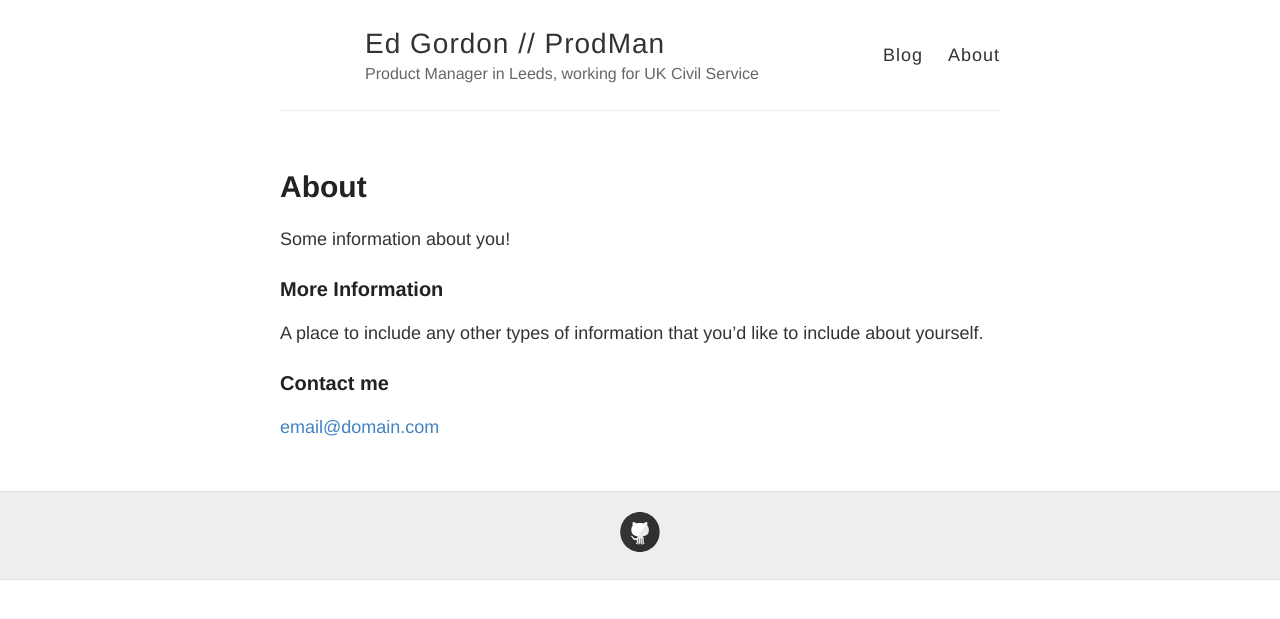
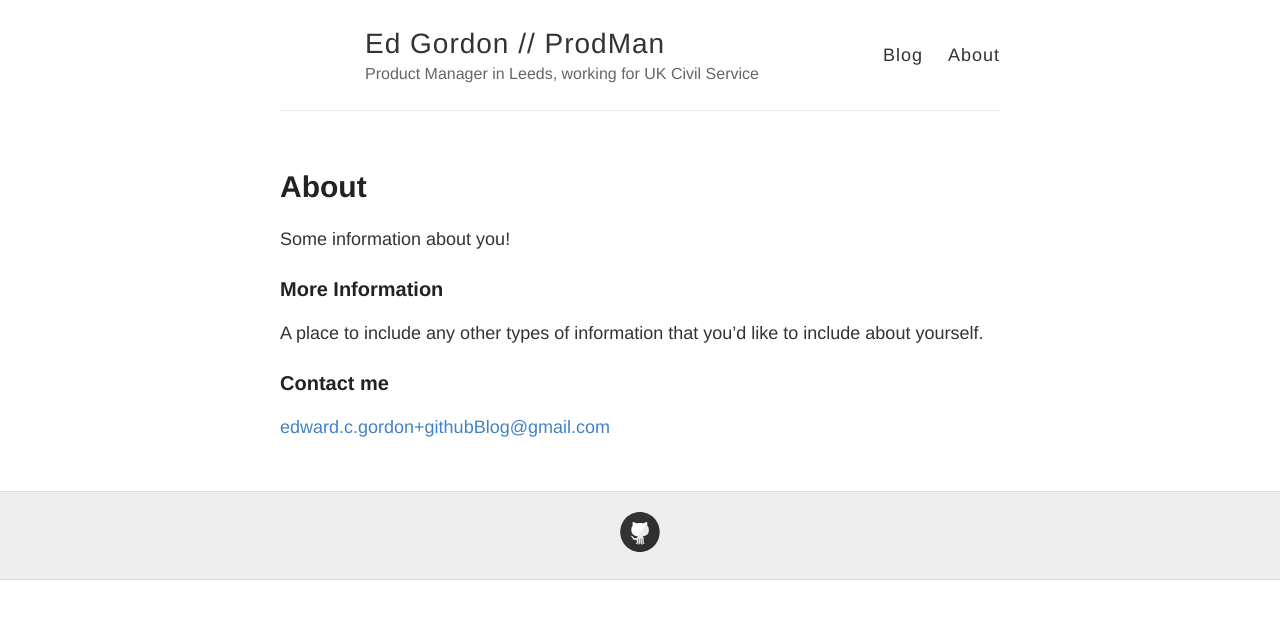
Before and after one commit to edgordon89/edgordon89.github.io, a Jekyll site: the page built from about.md, in a window 1280 px wide. Shown: the top 619 px of the page. Built offline with Jekyll 4.4.1, drawn with Linux system fonts in a browser that asks for light colours.

Commit message:
Updated email address in About

```diff
--- a/about.md
+++ b/about.md
@@ -12,4 +12,4 @@ A place to include any other types of information that you'd like to include abo
 
 ### Contact me
 
-[email@domain.com](mailto:email@domain.com)
+[edward.c.gordon+githubBlog@gmail.com](mailto:edward.c.gordon+githubBlog@gmail.com)
```
